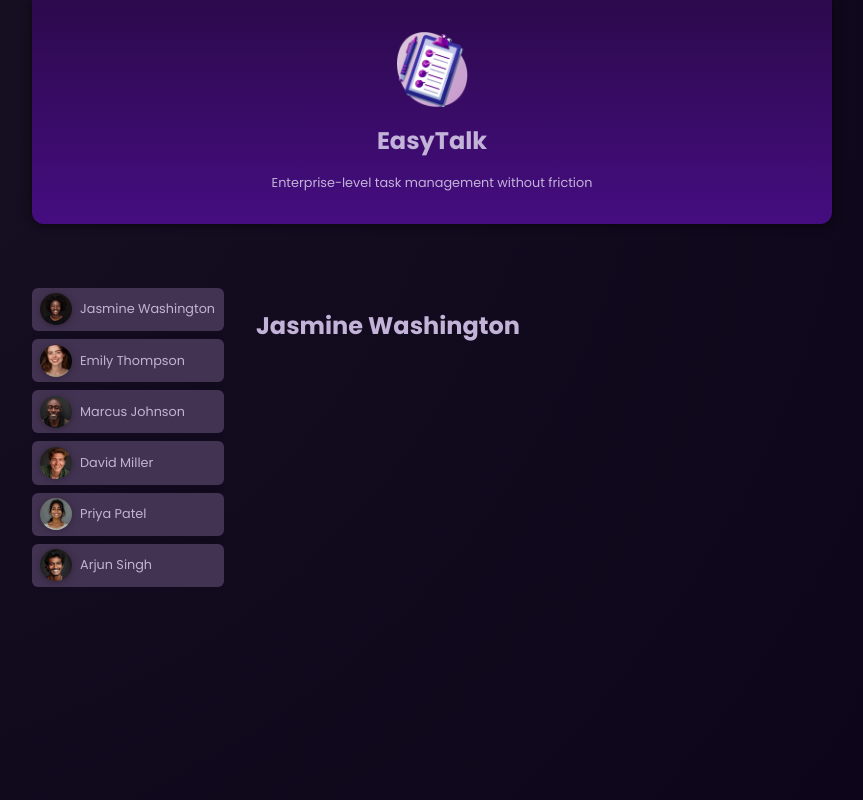
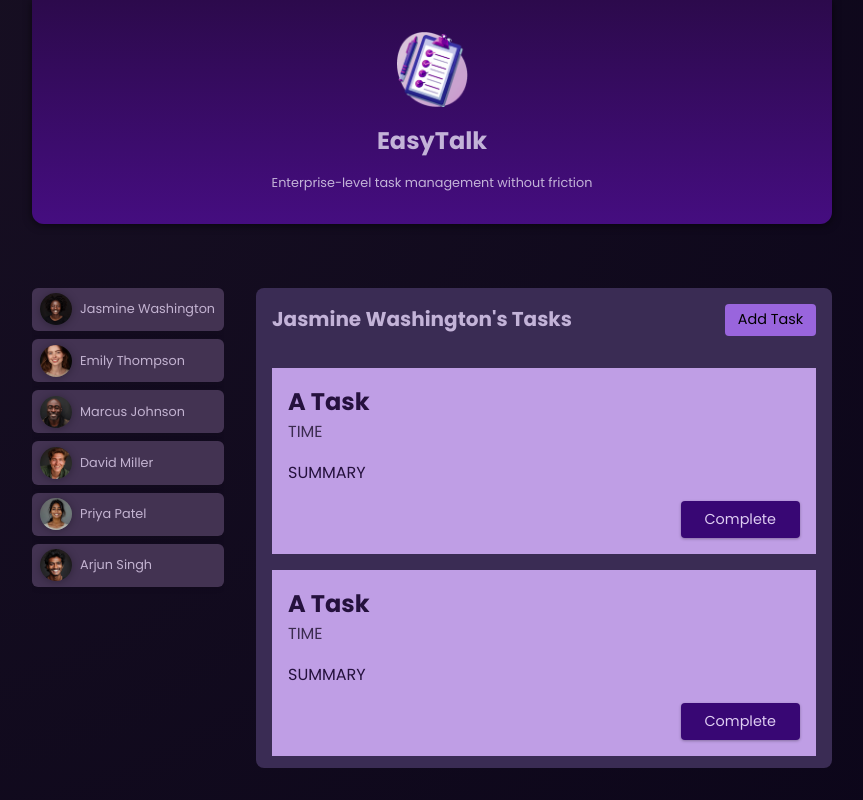
Before and after one commit to PCnslt/angular_maxmillian_schwarzmuller, an Angular app in the folder 01-starting-project 2/: page / in a window 1280 px wide. Both pictures are taken after a click on the button "Jasmine Washington". Shown: the whole page, without its empty margins (208-1071 px from the left). Built offline with nearby package versions, Linux system fonts and the light colour scheme.

Commit message:
45 Adding more components to the Demo app. Add tasks/task component.

```diff
--- /dev/null
+++ b/01-starting-project 2/src/app/tasks/task/task.component.css
@@ -0,0 +1,37 @@
+article {
+  padding: 1rem;
+  color: #25113d;
+  background-color: #bf9ee5;
+}
+
+h2 {
+  margin: 0;
+}
+
+time {
+  color: #3c2c50;
+}
+
+.actions {
+  text-align: right;
+  margin: 0;
+}
+
+.actions button {
+  font: inherit;
+  font-size: 0.9rem;
+  cursor: pointer;
+  background-color: #380774;
+  color: #decdf2;
+  border-radius: 4px;
+  padding: 0.5rem 1.5rem;
+  border: none;
+  box-shadow: 0 1px 3px rgba(0, 0, 0, 0.3);
+  transition: all 0.3s ease;
+}
+
+.actions button:hover,
+.actions button:active {
+  background-color: #4a0774;
+  box-shadow: 0 1px 6px rgba(0, 0, 0, 0.3);
+}
--- /dev/null
+++ b/01-starting-project 2/src/app/tasks/task/task.component.html
@@ -0,0 +1,9 @@
+<article>
+<h2>A Task</h2>
+<time>TIME</time>
+<p>SUMMARY</p>
+<p class="actions">
+    <button>Complete</button>
+</p>
+
+</article>
--- a/01-starting-project 2/src/app/tasks/tasks.component.css
+++ b/01-starting-project 2/src/app/tasks/tasks.component.css
@@ -0,0 +1,63 @@
+#tasks {
+  padding: 1rem;
+  border-radius: 8px;
+  max-height: 60vh;
+  overflow: auto;
+  background-color: #3a2c54;
+}
+
+header {
+  display: flex;
+  justify-content: space-between;
+  align-items: flex-start;
+  margin-bottom: 2rem;
+  gap: 1rem;
+}
+
+h2 {
+  margin: 0;
+  font-size: 0.9rem;
+  width: 60%;
+  text-wrap: balance;
+}
+
+menu {
+  margin: 0;
+  padding: 0;
+}
+
+menu button {
+  font: inherit;
+  cursor: pointer;
+  background-color: #9965dd;
+  border-radius: 4px;
+  border: none;
+  padding: 0.35rem 0.8rem;
+  font-size: 0.9rem;
+}
+
+menu button:hover,
+menu button:active {
+  background-color: #a565dd
+}
+
+ul {
+  list-style: none;
+  margin: 1rem 0;
+  padding: 0;
+  display: flex;
+  flex-direction: column;
+  gap: 1rem;
+  max-height: 50vh;
+  overflow: auto;
+}
+
+@media (min-width: 768px) {
+  h2 {
+    font-size: 1.25rem;
+  }
+
+  menu {
+    width: auto;
+  }
+}
--- a/01-starting-project 2/src/app/tasks/tasks.component.html
+++ b/01-starting-project 2/src/app/tasks/tasks.component.html
@@ -1 +1,22 @@
-<h2>{{name}}</h2>
+<!-- <h2>{{name}}</h2>  -->
+
+<section id="tasks">
+  <header>
+    <h2>{{ name }}'s Tasks</h2>
+    <menu>
+      <button>Add Task</button>
+    </menu>
+  </header>
+
+  <ul>
+    <li>
+      <app-task />
+    </li>
+    <li>
+      <app-task />
+    </li>
+    <li>
+      <app-task />
+    </li>
+  </ul>
+</section>
--- a/01-starting-project 2/src/app/tasks/tasks.component.ts
+++ b/01-starting-project 2/src/app/tasks/tasks.component.ts
@@ -1,9 +1,10 @@
 import { Component , Input} from '@angular/core';
+import { TaskComponent } from "./task/task.component";
 
 @Component({
   selector: 'app-tasks',
   standalone: true,
-  imports: [],
+  imports: [TaskComponent],
   templateUrl: './tasks.component.html',
   styleUrl: './tasks.component.css'
 })
```
Also changed, not shown: 01-starting-project 2/src/app/tasks/task/task.component.ts (added, +12 -0 lines).
